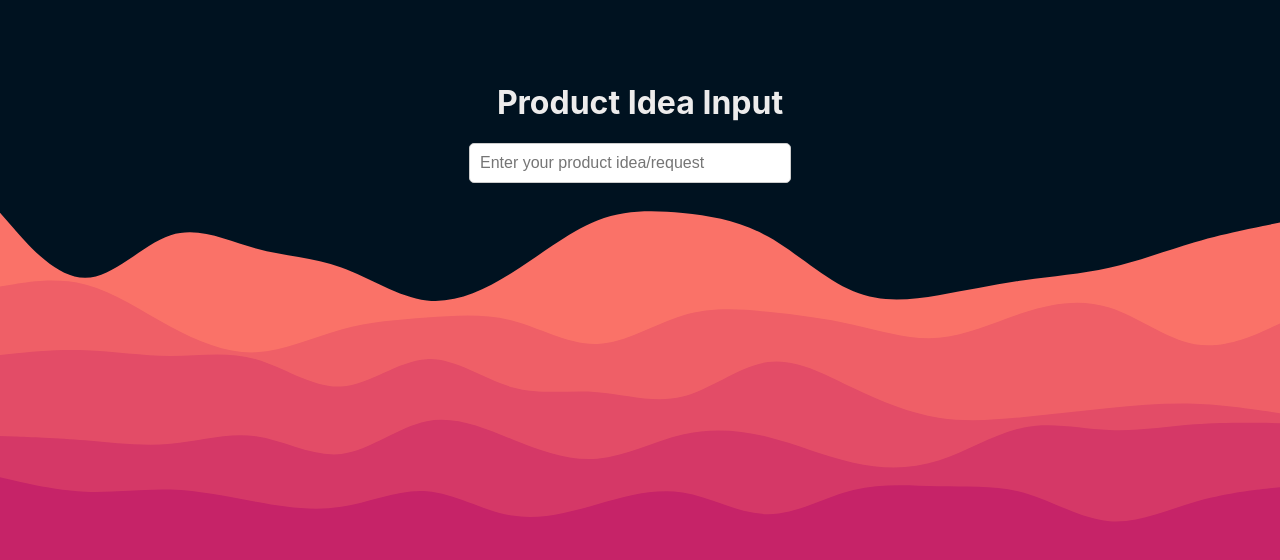
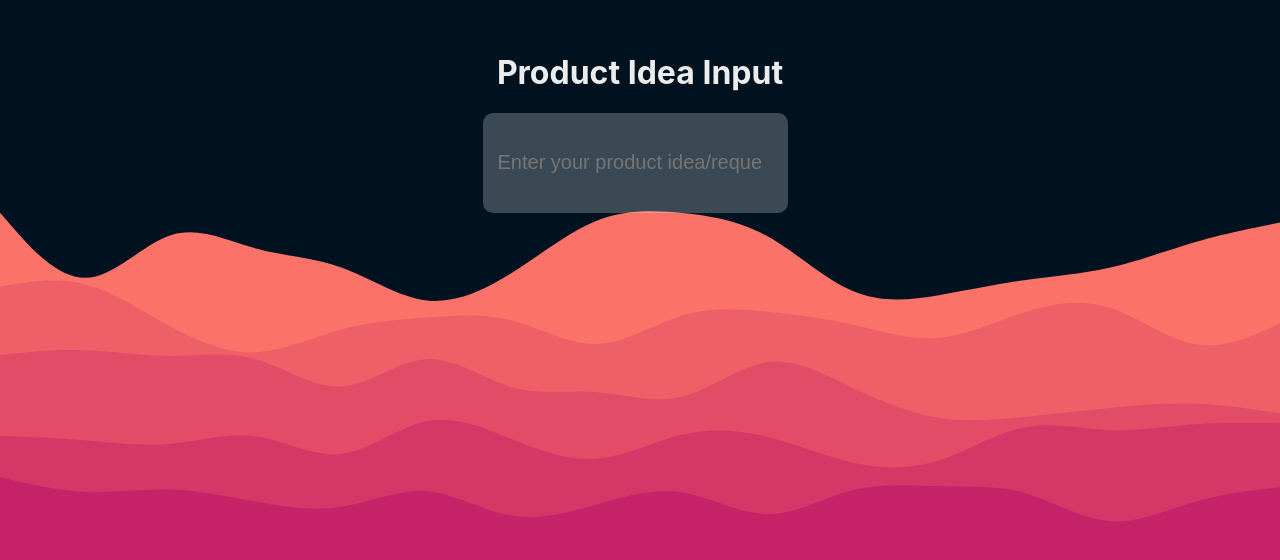
Before and after one commit to jerrygood24/IterateAI_Task, a React (Create React App) app: page / in a window 1280 px wide. Shown: the part 278-838 px from the top of the page. Built offline with nearby package versions, Linux system fonts and the light colour scheme; no server answers.

Commit message:
image genration completed

```diff
--- a/src/App.css
+++ b/src/App.css
@@ -32,36 +32,34 @@
 
 .input-container {
   margin-right: 10px;
+  padding: 5px;
+  display: flex;
+  flex-direction: row;
+  align-items: center;
+  background-color: #ffffff3b;
+  border-radius: 10px;
 }
 
 input[type="text"] {
-  width: 300px;
+  height: 70px;
   padding: 10px;
   margin-right: 10px;
-  border: 1px solid #ccc;
-  border-radius: 5px;
-  font-size: 16px;
+  background-color: #ffffff00;
+  border-radius: 10px;
+  border: none;
+  color: white;
+  font-size: 20px;
+  display: flex;
+  text-wrap: wrap;
 }
 
-button[type="submit"] {
-  padding: 10px 20px;
-  background-color: #007bff;
-  color: #fff;
-  border: none;
-  border-radius: 5px;
-  cursor: pointer;
-  font-size: 16px;
-}
-
-button[type="submit"]:hover {
-  background-color: #0056b3;
-}
 
 .error {
   color: #dc3545;
   margin-top: 10px;
 }
 
-.generated-image {
-  margin-top: 20px;
+.generated-image img {
+  width: 80px;
+  border-radius: 10px;
 }
--- a/src/App.js
+++ b/src/App.js
@@ -1,15 +1,15 @@
 import React, { useState } from 'react';
-import OpenAI from "openai";
+// import OpenAI from "openai";
 import './App.css';
 
-const openai = new OpenAI({ apiKey: "", dangerouslyAllowBrowser: true });
+// const openai = new OpenAI({ apiKey: "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", dangerouslyAllowBrowser: true });
 
-async function main() {
-  const image = await openai.images.generate({ model: "dall-e-3", prompt: "A cute baby sea otter" });
+// async function main() {
+//   const image = await openai.images.generate({ model: "dall-e-3", prompt: "A cute baby sea otter" });
 
-  console.log(image.data);
-}
-main();
+//   console.log(image.data);
+// }
+// main();
 const OPENAI_API_KEY = '';
 
 const API_ENDPOINT_URL = 'https://api.openai.com/v1/images/generations';
@@ -27,7 +27,7 @@ function App() {
         'Content-Type': 'application/json',
       },
       body: JSON.stringify({
-        prompt: "Generate a minimalist icon featuring a white figure to represent: " + productIdea,
+        prompt: "Create a vector icon reprsenting " + productIdea + "a minimilist, single color, line art style",
         n: 1,
         size: "256x256"
       })
@@ -88,13 +88,13 @@ function App() {
             />
           </form>
           {error && <p className="error">{error}</p>}
+          {iconImageUrl && (
+            <div className="generated-image">
+              <img src={iconImageUrl} alt="Generated Icon" />
+            </div>
+          )}
         </div>
-        {iconImageUrl && (
-          <div className="generated-image">
-            <h2>Generated Image</h2>
-            <img src={iconImageUrl} alt="Generated Icon" />
-          </div>
-        )}
+
       </div>
     </div>
   );
```
